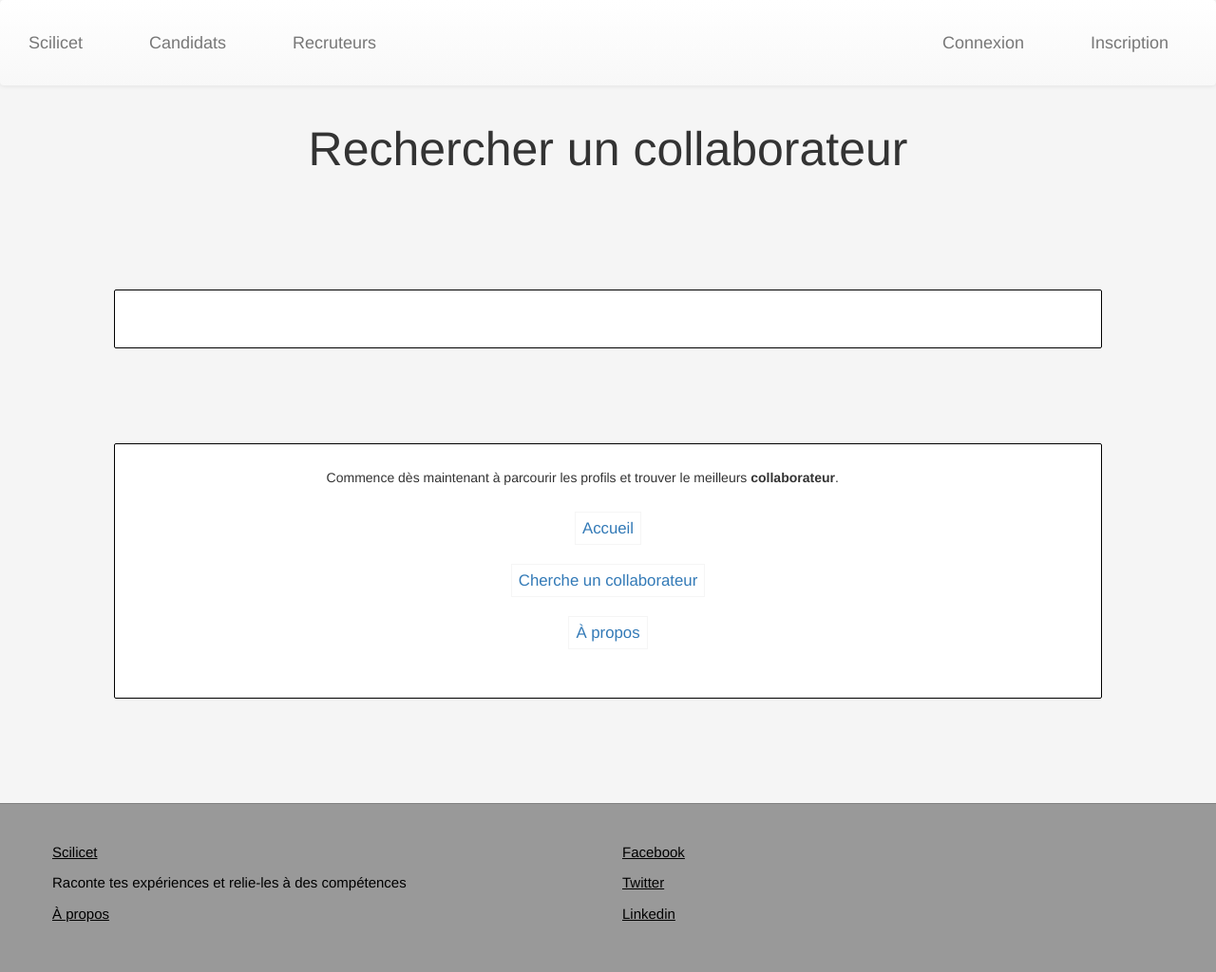
After one commit to Thykof/Scilicet, a Django app: page /recruteur/recherche in a window 1280 px wide. The commit adds this page. Shown: the whole page at 95% size. Run offline with Django 3.2, Linux system fonts and the light colour scheme; parts of the project's set-up code (start-up, migrations or seed data) failed here and were passed over; some libraries are stand-ins or nearby versions.

Commit message:
Add recruitment pages

```diff
--- /dev/null
+++ b/recruitment/templates/recruitment/recruitment.html
@@ -0,0 +1,29 @@
+{% extends "base.html" %}
+{% load static %}
+
+{% block stylesheet %}<link rel="stylesheet" href="{% static "css/recruitment.css" %}">{% endblock %}
+
+{% block section %}
+<div class="container header">
+  <div class="ps-main-title">
+    {% block title-page %}<h1 class="ps-maintitle">Recruteur</h1>{% endblock %}
+  </div>
+</div>
+{% block candidate_content %}
+{% endblock %}
+<div class="container">
+  <div class="ps-space">
+
+    <div class="wrapper-p">
+      <p>Commence dès maintenant à parcourir les profils et trouver le meilleurs <strong>collaborateur</strong>.</p>
+    </div>
+
+    <div class="wrapper-button">
+      <p><a class="button" href="{% url "recruitment:home" %}">Accueil</a></p>
+      <p><a class="button" href="{% url "recruitment:search" %}">Cherche un collaborateur</a></p>
+      <p><a class="button" href="{% url "recruitment:about" %}">À propos</a></p>
+    </div>
+
+  </div>
+</div>
+{% endblock section %}
--- /dev/null
+++ b/recruitment/templates/recruitment/search.html
@@ -0,0 +1,13 @@
+{% extends "recruitment/recruitment.html" %}
+
+{% block title %}Scilicet - Recherche{% endblock %}
+
+{% block title-page %}<h2 class="ps-title-page">Rechercher un collaborateur</h2>{% endblock %}
+
+{% block candidate_content %}
+<div class="container">
+  <div class="ps-space">
+    <p></p>
+  </div>
+</div>
+{% endblock %}
--- /dev/null
+++ b/recruitment/urls.py
@@ -0,0 +1,14 @@
+from django.urls import path
+from django.views.generic import TemplateView
+
+
+from recruitment import views
+
+
+app_name = 'recruitment'
+urlpatterns = [
+    path('', TemplateView.as_view(template_name="recruitment/recruitment.html"), name='recruitment'),
+    path('a-propos', TemplateView.as_view(template_name="recruitment/about.html"), name='about'),
+    path('accueil', TemplateView.as_view(template_name="recruitment/home.html"), name="home"),
+    path('recherche', views.search, name="search"),
+]
--- a/recruitment/views.py
+++ b/recruitment/views.py
@@ -1,3 +1,6 @@
 from django.shortcuts import render
 
 # Create your views here.
+
+def search(request):
+    return render(request, 'recruitment/search.html')
--- a/scilicet/settings.py
+++ b/scilicet/settings.py
@@ -42,6 +42,7 @@ INSTALLED_APPS = [
 
     'core',
     'candidate',
+    'recruitment',
 ]
 
 MIDDLEWARE = [
--- a/scilicet/urls.py
+++ b/scilicet/urls.py
@@ -23,4 +23,5 @@ urlpatterns = [
     path('', include('core.urls')),
     path('candidat/', include('candidate.urls')),
     path('<int:pk>', ProfileDetail.as_view(), name="profile"),
+    path('recruteur/', include('recruitment.urls')),
 ]
--- a/templates/base.html
+++ b/templates/base.html
@@ -42,7 +42,7 @@
         <ul class="nav navbar-nav">
           <li><a class="navbar-brand" href="{% url "home" %}">Scilicet</a></li>
           <li><a href="{% url "candidate:candidate" %}">Candidats</a></li>
-          <li><a href="{% url "candidate:profile-list" %}">Recruteurs</a></li>
+          <li><a href="{% url "recruitment:recruitment" %}">Recruteurs</a></li>
         </ul>
 
         <ul class="nav navbar-nav navbar-right">
```
Also changed, not shown: recruitment/templates/recruitment/about.html (added, +13 -0 lines), recruitment/templates/recruitment/home.html (added, +13 -0 lines), recruitment/static/css/recruitment.css (added).
